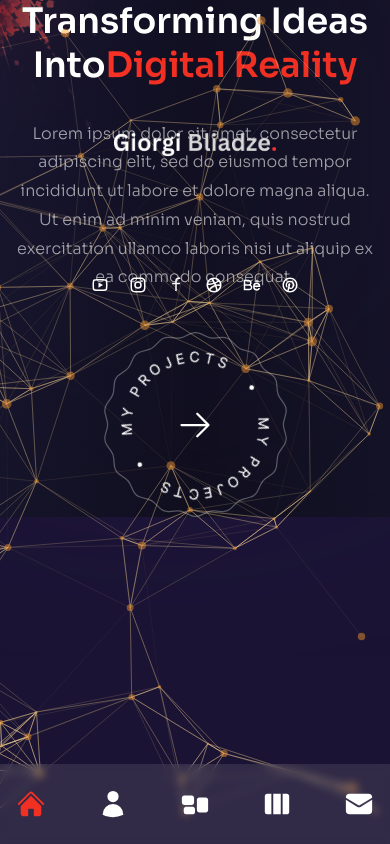
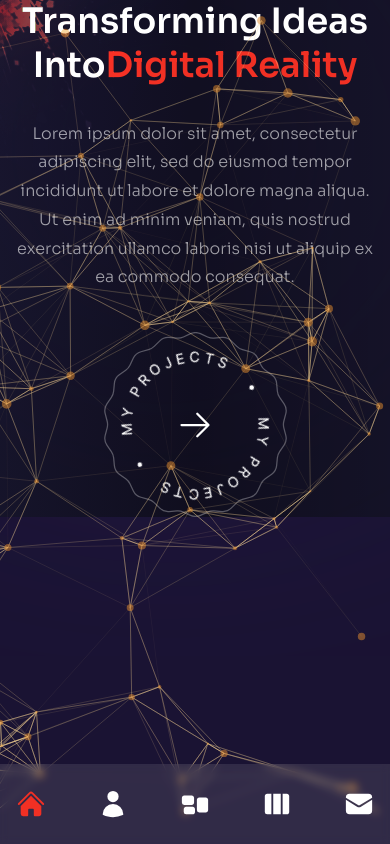
Before and after one commit to giorgibliadze/portfolio, a Next.js app: page / in a window 390 px wide. Built offline with nearby package versions, Linux system fonts and the light colour scheme.

Commit message:
header hide

```diff
--- a/components/Header.js
+++ b/components/Header.js
@@ -9,7 +9,7 @@ import Socials from "../components/Socials";
 
 const Header = () => {
   return (
-    <header className="absolute z-30 w-full lg:flex items-center px-16  xl:px-0 xl:h-[90px] ">
+    <header className="hidden lg:absolute z-30 w-full lg:flex items-center px-16  xl:px-0 xl:h-[90px] ">
       <div className="container mx-auto">
         <div className="flex flex-col lg:flex-row justify-between items-center gap-y-6 py-8 lg:h-full">
           {/* logo */}
```
